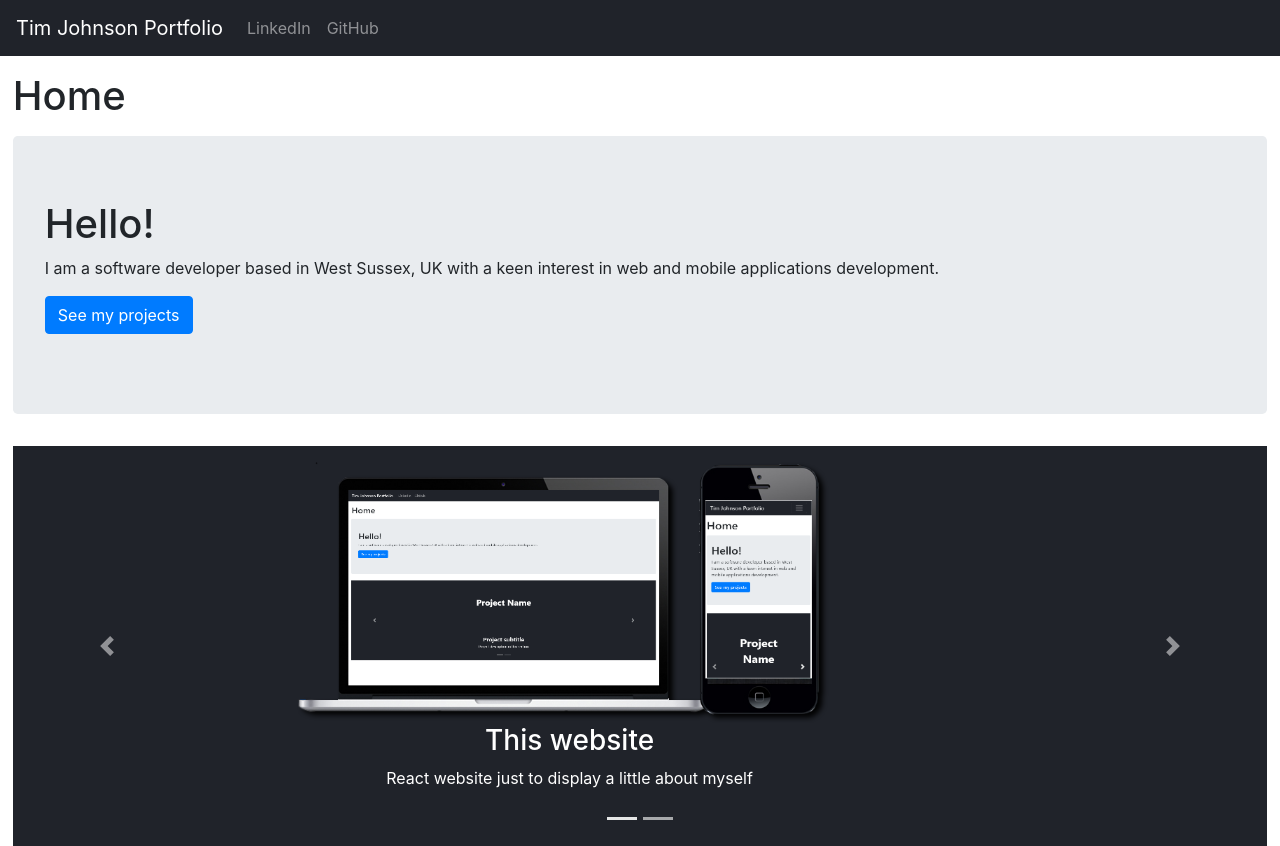
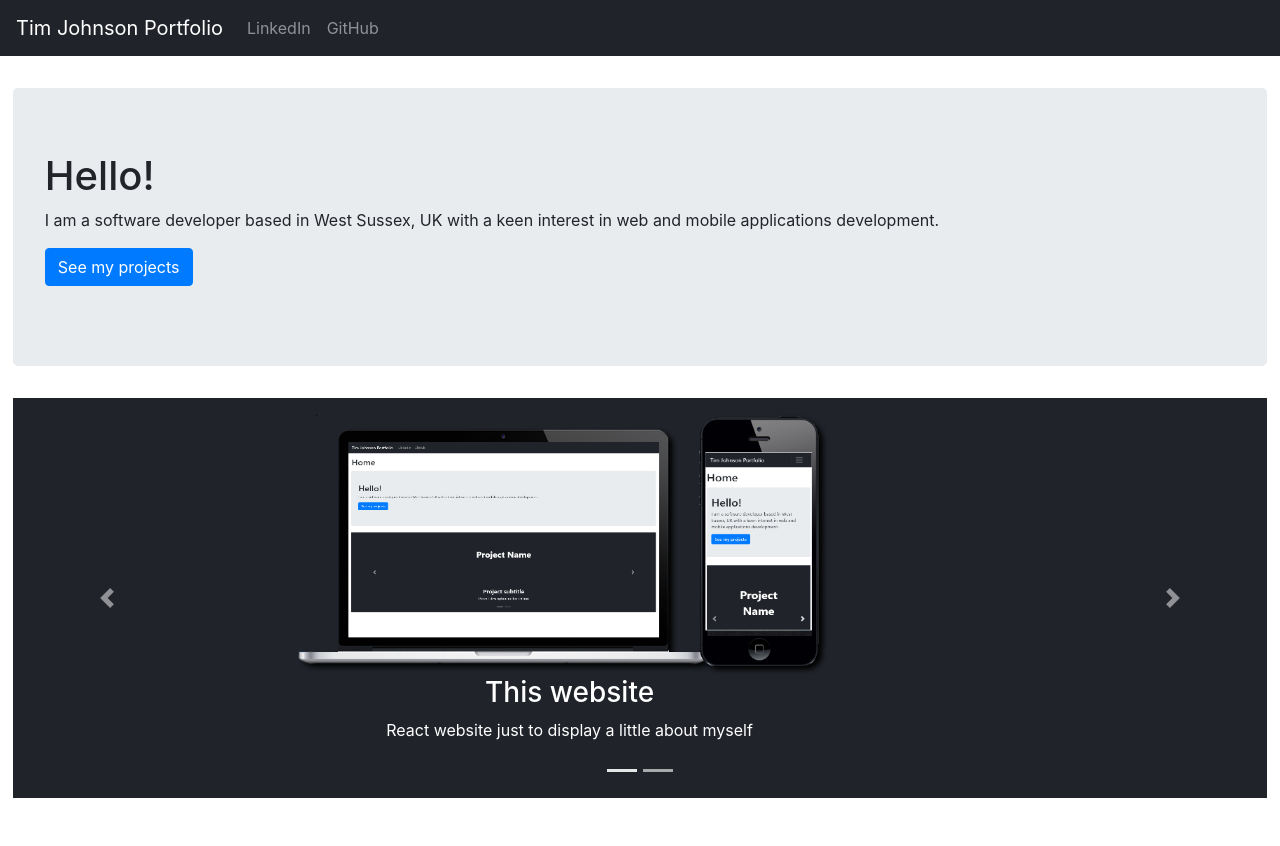
Before and after one commit to TimUK/timjohnson.rocks, a React (Create React App) app: page / in a window 1280 px wide. After the commit the page ends 800 px from the top, so only its background shows below. Built offline with nearby package versions, Linux system fonts and the light colour scheme.

Commit message:
Removed redundant "Home" title

```diff
--- a/src/pages/Home.js
+++ b/src/pages/Home.js
@@ -34,8 +34,8 @@ class Home extends React.Component{
     render() {
         return (
             <>
-                <h1 style={{marginTop:"2vh",marginBottom:"2vh",marginLeft:"1vw"}}>Home</h1>
-                <Jumbotron style={{width:"98vw",marginLeft:"auto",marginRight:"auto"}}>
+
+                <Jumbotron style={{marginTop:"4vh",width:"98vw",marginLeft:"auto",marginRight:"auto"}}>
                     <h1>Hello!</h1>
                     <p>
                         I am a software developer based in West Sussex, UK with a keen interest in web and mobile applications development.
```
